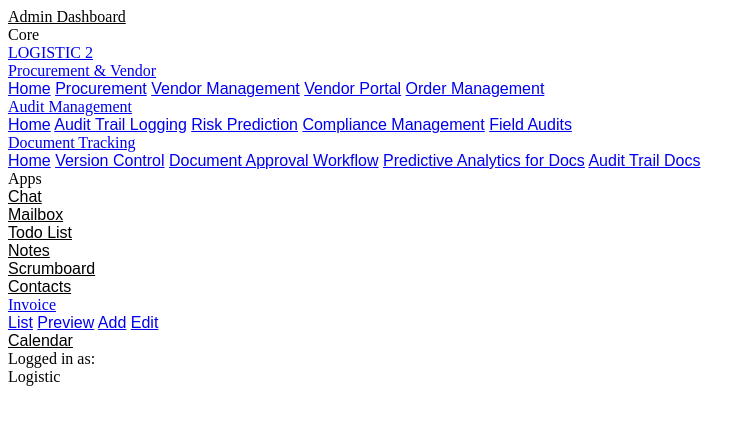
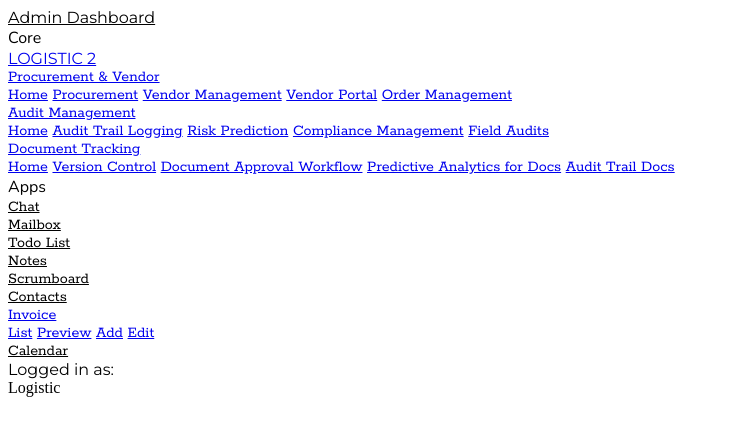
Before and after one commit to KAS-L1/logistic2pa, a PHP site: page /includes/logistic2/sidenavbar.php in a window 1280 px wide. Shown: the top 436 px of the page, without its empty margins (0-755 px from the left). Run offline with PHP 8.4, Linux system fonts and the light colour scheme; a user stored in the database is signed in; some web fonts are replaced.

Commit message:
passing the bug to Mark

```diff
--- a/includes/logistic2/sidenavbar.php
+++ b/includes/logistic2/sidenavbar.php
@@ -1,22 +1,20 @@
 <?php
 ob_start(); // Starts output buffering
 
-// Start session
+// Start session if it's not started already
 if (session_status() === PHP_SESSION_NONE) {
     session_start();
 }
 
-// Rest of your code...
+// Check if the role is set in the session before using it
+$role = isset($_SESSION['role']) ? $_SESSION['role'] : null;
 ?>
-
-
 
 <head>
     <link href="https://fonts.googleapis.com/css2?family=Montserrat:wght@100;200;300;400;500;600&display=swap" rel="stylesheet">
     <link href="https://fonts.googleapis.com/css2?family=Nunito:wght@300;400;600&display=swap" rel="stylesheet">
-        <link rel="preconnect" href="https://fonts.googleapis.com">
-        <link rel="preconnect" href="https://fonts.gstatic.com" crossorigin>
-        <link href="../../css/rokitto.css" rel="stylesheet">
+    <link href="https://fonts.googleapis.com/css2?family=Rokkitt:wght@300;400;600&display=swap" rel="stylesheet">
+    <link href="../../css/rokitto.css" rel="stylesheet"> <!-- Make sure this file is correct -->
     <link href="../../css/condense.css" rel="stylesheet">
 </head>
 
@@ -24,17 +22,18 @@
     <div class="nav">
         <!-- Main Admin Link (added) -->
         <?php
-        if ($_SESSION['role'] === 'admin') {
+        if ($role === 'admin') {
             echo '
-            <a class="nav-link collapsed fw-bold" style="font-family: \'Cabin Condensed Static\'; color: black;" href="/index.php">
+            <a class="nav-link collapsed fw-bold" style="font-family: \'Montserrat\', sans-serif; color: black;" href="/index.php">
                 <div class="sb-nav-link-icon"><i class="fas fa-th-large" style="color: #3CB371; margin-right: 8px;"></i></div>
                 Admin Dashboard
             </a>';
         }
         ?>
+
         <!-- Core Section -->
-            <div class="sb-sidenav-menu-heading">Core</div>
-            <a class="nav-link collapsed fw-bold" style="font-family: 'Cabin Condensed Static'" href="#" id="logisticDropdown" data-bs-toggle="collapse" data-bs-target="#collapseDashboard" aria-expanded="false" aria-controls="collapseDashboard">
+        <div class="sb-sidenav-menu-heading" style="font-family: 'Nunito', sans-serif;">Core</div>
+        <a class="nav-link collapsed fw-bold" style="font-family: 'Montserrat', sans-serif;" href="#" id="logisticDropdown" data-bs-toggle="collapse" data-bs-target="#collapseDashboard" aria-expanded="false" aria-controls="collapseDashboard">
             <div class="sb-nav-link-icon" style="color: #3CB371;"><i class="fas fa-tachometer-alt"></i></div>
             LOGISTIC 2
             <div class="sb-sidenav-collapse-arrow"><i class="fas fa-angle-down"></i></div>
@@ -43,29 +42,29 @@
         <div class="collapse" id="collapseDashboard" aria-labelledby="headingDashboard" data-bs-parent="#sidenavAccordion">
             <nav class="sb-sidenav-menu-nested nav">
                 <!-- Project Management Dropdown -->
-                <a class="nav-link collapsed fw-bold fst-italic" style="font-family: 'Rokkitt'" href="#" data-bs-toggle="collapse" data-bs-target="#collapseProjectManagement" aria-expanded="false" aria-controls="collapseProjectManagement">
+                <a class="nav-link collapsed fw-bold fst-italic" style="font-family: 'Rokkitt', serif;" href="#" data-bs-toggle="collapse" data-bs-target="#collapseProjectManagement" aria-expanded="false" aria-controls="collapseProjectManagement">
                     <div class="sb-nav-link-icon" style="color: #3CB371;"><i class="fas fa-handshake"></i></div>
                     Procurement & Vendor
                     <div class="sb-sidenav-collapse-arrow"><i class="fas fa-angle-down"></i></div>
                 </a>
                 <div class="collapse" id="collapseProjectManagement" aria-labelledby="headingProjectManagement" data-bs-parent="#collapseDashboard">
-                <nav class="sb-sidenav-menu-nested nav fst-italic" style="font-family: 'Rokkitt', sans-serif; color: black;">
+                    <nav class="sb-sidenav-menu-nested nav fst-italic" style="font-family: 'Rokkitt', serif; color: black;">
                         <a class="nav-link" href="/sub-modules/logistic2/procurement-vendor/home.php">Home</a>
                         <a class="nav-link" href="/sub-modules/logistic2/procurement-vendor/procurement.php">Procurement</a>
                         <a class="nav-link" href="/sub-modules/logistic2/procurement-vendor/vendor-manage.php">Vendor Management</a>
-                            <a class="nav-link"  href="/sub-modules/logistic2/procurement-vendor/vendor-portal.php">Vendor Portal</></a>
+                        <a class="nav-link" href="/sub-modules/logistic2/procurement-vendor/vendor-portal.php">Vendor Portal</a>
                         <a class="nav-link" href="/sub-modules/logistic2/procurement-vendor/order-manage.php">Order Management</a>
                     </nav>
                 </div>
 
-                <!-- Warehouse and Vehicle Reservation Links -->
-                <a class="nav-link collapsed fw-bold fst-italic" style="font-family: 'Rokkitt'" href="#" data-bs-toggle="collapse" data-bs-target="#collapseWarehouse" aria-expanded="false" aria-controls="collapseWarehouse">
+                <!-- Audit Management Links -->
+                <a class="nav-link collapsed fw-bold fst-italic" style="font-family: 'Rokkitt', serif;" href="#" data-bs-toggle="collapse" data-bs-target="#collapseAuditManagement" aria-expanded="false" aria-controls="collapseAuditManagement">
                     <div class="sb-nav-link-icon" style="color: #3CB371;"><i class="fas fa-file-invoice"></i></div>
                     Audit Management
                     <div class="sb-sidenav-collapse-arrow"><i class="fas fa-angle-down"></i></div>
                 </a>
-                <div class="collapse" id="collapseWarehouse" aria-labelledby="headingWarehouse" data-bs-parent="#collapseDashboard">
-                <nav class="sb-sidenav-menu-nested nav fst-italic" style="font-family: 'Rokkitt', sans-serif; color: black;">
+                <div class="collapse" id="collapseAuditManagement" aria-labelledby="headingAuditManagement" data-bs-parent="#collapseDashboard">
+                    <nav class="sb-sidenav-menu-nested nav fst-italic" style="font-family: 'Rokkitt', serif; color: black;">
                         <a class="nav-link" href="/sub-modules/logistic2/audit-management/home.php">Home</a>
                         <a class="nav-link" href="/sub-modules/logistic2/audit-management/audit-trail.php">Audit Trail Logging</a>
                         <a class="nav-link" href="/sub-modules/logistic2/audit-management/risk-predict.php">Risk Prediction</a>
@@ -74,13 +73,14 @@
                     </nav>
                 </div>
 
-                <a class="nav-link collapsed fw-bold fst-italic" style="font-family: 'Rokkitt'" href="#" data-bs-toggle="collapse" data-bs-target="#collapseVehicleReservation" aria-expanded="false" aria-controls="collapseVehicleReservation">
+                <!-- Document Tracking Links -->
+                <a class="nav-link collapsed fw-bold fst-italic" style="font-family: 'Rokkitt', serif;" href="#" data-bs-toggle="collapse" data-bs-target="#collapseDocumentTracking" aria-expanded="false" aria-controls="collapseDocumentTracking">
                     <div class="sb-nav-link-icon" style="color: #3CB371;"><i class="fas fa-file-alt"></i></div>
                     Document Tracking
                     <div class="sb-sidenav-collapse-arrow"><i class="fas fa-angle-down"></i></div>
                 </a>
-                <div class="collapse" id="collapseVehicleReservation" aria-labelledby="headingVehicleReservation" data-bs-parent="#collapseDashboard">
-                    <nav class="sb-sidenav-menu-nested nav fst-italic" style="font-family: 'Rokkitt', sans-serif; color: black;">
+                <div class="collapse" id="collapseDocumentTracking" aria-labelledby="headingDocumentTracking" data-bs-parent="#collapseDashboard">
+                    <nav class="sb-sidenav-menu-nested nav fst-italic" style="font-family: 'Rokkitt', serif; color: black;">
                         <a class="nav-link" href="/sub-modules/logistic2/document-tracking/home.php">Home</a>
                         <a class="nav-link" href="/sub-modules/logistic2/document-tracking/version-control.php">Version Control</a>
                         <a class="nav-link" href="/sub-modules/logistic2/document-tracking/document-approval.php">Document Approval Workflow</a>
@@ -91,43 +91,41 @@
             </nav>
         </div>
 
-
-
         <!-- Apps Section -->
-        <div class="sb-sidenav-menu-heading">Apps</div>
-        <a class="nav-link" href="chat.php  fst-italic" style="font-family: 'Rokkitt', sans-serif; color: black;">
+        <div class="sb-sidenav-menu-heading" style="font-family: 'Nunito', sans-serif;">Apps</div>
+        <a class="nav-link" href="chat.php" style="font-family: 'Rokkitt', serif; color: black;">
             <div class="sb-nav-link-icon" style="color: #3CB371;"><i class="fas fa-comment-dots"></i></div>
             Chat
         </a>
-        <a class="nav-link" href="mailbox.php fst-italic"  style="font-family: 'Rokkitt', sans-serif; color: black;">
+        <a class="nav-link" href="mailbox.php" style="font-family: 'Rokkitt', serif; color: black;">
             <div class="sb-nav-link-icon" style="color: #3CB371;"><i class="fas fa-envelope"></i></div>
             Mailbox
         </a>
-        <a class="nav-link" href="todolist.php  fst-italic" style="font-family: 'Rokkitt', sans-serif; color: black;">
+        <a class="nav-link" href="todolist.php" style="font-family: 'Rokkitt', serif; color: black;">
             <div class="sb-nav-link-icon" style="color: #3CB371;"><i class="fas fa-list"></i></div>
             Todo List
         </a>
-        <a class="nav-link" href="notes.php  fst-italic" style="font-family: 'Rokkitt', sans-serif; color: black;">
+        <a class="nav-link" href="notes.php" style="font-family: 'Rokkitt', serif; color: black;">
             <div class="sb-nav-link-icon" style="color: #3CB371;"><i class="fas fa-sticky-note"></i></div>
             Notes
         </a>
-        <a class="nav-link" href="scrumboard.php  fst-italic" style="font-family: 'Rokkitt', sans-serif; color: black;">
+        <a class="nav-link" href="scrumboard.php" style="font-family: 'Rokkitt', serif; color: black;">
             <div class="sb-nav-link-icon" style="color: #3CB371;"><i class="fas fa-tasks"></i></div>
             Scrumboard
         </a>
-        <a class="nav-link" href="contacts.php  fst-italic" style="font-family: 'Rokkitt', sans-serif; color: black;">
+        <a class="nav-link" href="contacts.php" style="font-family: 'Rokkitt', serif; color: black;">
             <div class="sb-nav-link-icon" style="color: #3CB371;"><i class="fas fa-address-book"></i></div>
             Contacts
         </a>
 
         <!-- Invoice Section with Dropdown -->
-        <a class="nav-link collapsed fw-bold fst-italic" href="#" data-bs-toggle="collapse" data-bs-target="#collapseInvoice" aria-expanded="false" aria-controls="collapseInvoice">
+        <a class="nav-link collapsed fw-bold" href="#" style="font-family: 'Rokkitt', serif;" data-bs-toggle="collapse" data-bs-target="#collapseInvoice" aria-expanded="false" aria-controls="collapseInvoice">
             <div class="sb-nav-link-icon" style="color: #3CB371;"><i class="fas fa-dollar-sign"></i></div>
             Invoice
             <div class="sb-sidenav-collapse-arrow"><i class="fas fa-angle-down"></i></div>
         </a>
         <div class="collapse" id="collapseInvoice" aria-labelledby="headingInvoice" data-bs-parent="#sidenavAccordion">
-            <nav class="sb-sidenav-menu-nested nav  fst-italic" style="font-family: 'Rokkitt', sans-serif; color: black;">
+            <nav class="sb-sidenav-menu-nested nav" style="font-family: 'Rokkitt', serif; color: black;">
                 <a class="nav-link" href="invoice-list.php">List</a>
                 <a class="nav-link" href="invoice-preview.php">Preview</a>
                 <a class="nav-link" href="invoice-add.php">Add</a>
@@ -136,7 +134,7 @@
         </div>
 
         <!-- Calendar Section -->
-        <a class="nav-link" href="calendar.php  fst-italic" style="font-family: 'Rokkitt', sans-serif; color: black;">
+        <a class="nav-link" href="calendar.php" style="font-family: 'Rokkitt', serif; color: black;">
             <div class="sb-nav-link-icon" style="color: #3CB371;"><i class="fas fa-calendar"></i></div>
             Calendar
         </a>
@@ -145,6 +143,8 @@
 
 <!-- Footer Section -->
 <div class="sb-sidenav-footer">
-    <div class="small">Logged in as:</div>
+    <div class="small" style="font-family: 'Montserrat', sans-serif;">Logged in as:</div>
     Logistic
 </div>
+
+<?php ob_end_flush(); // End output buffering ?>
```
Also changed, not shown: includes/logistic1/sidenavbar.php (+31 -33 lines). Lines whose indentation alone changed are shown as unchanged.
